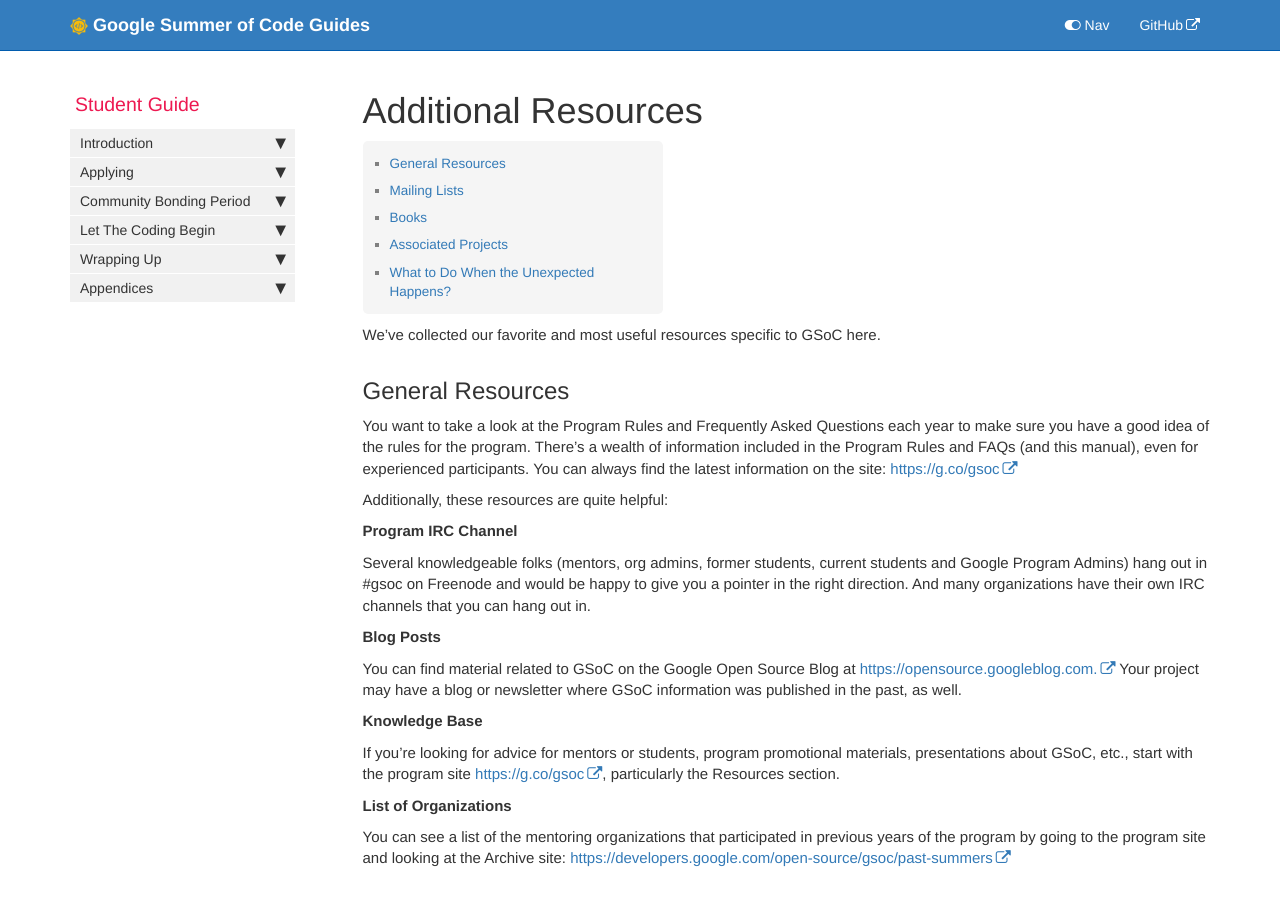
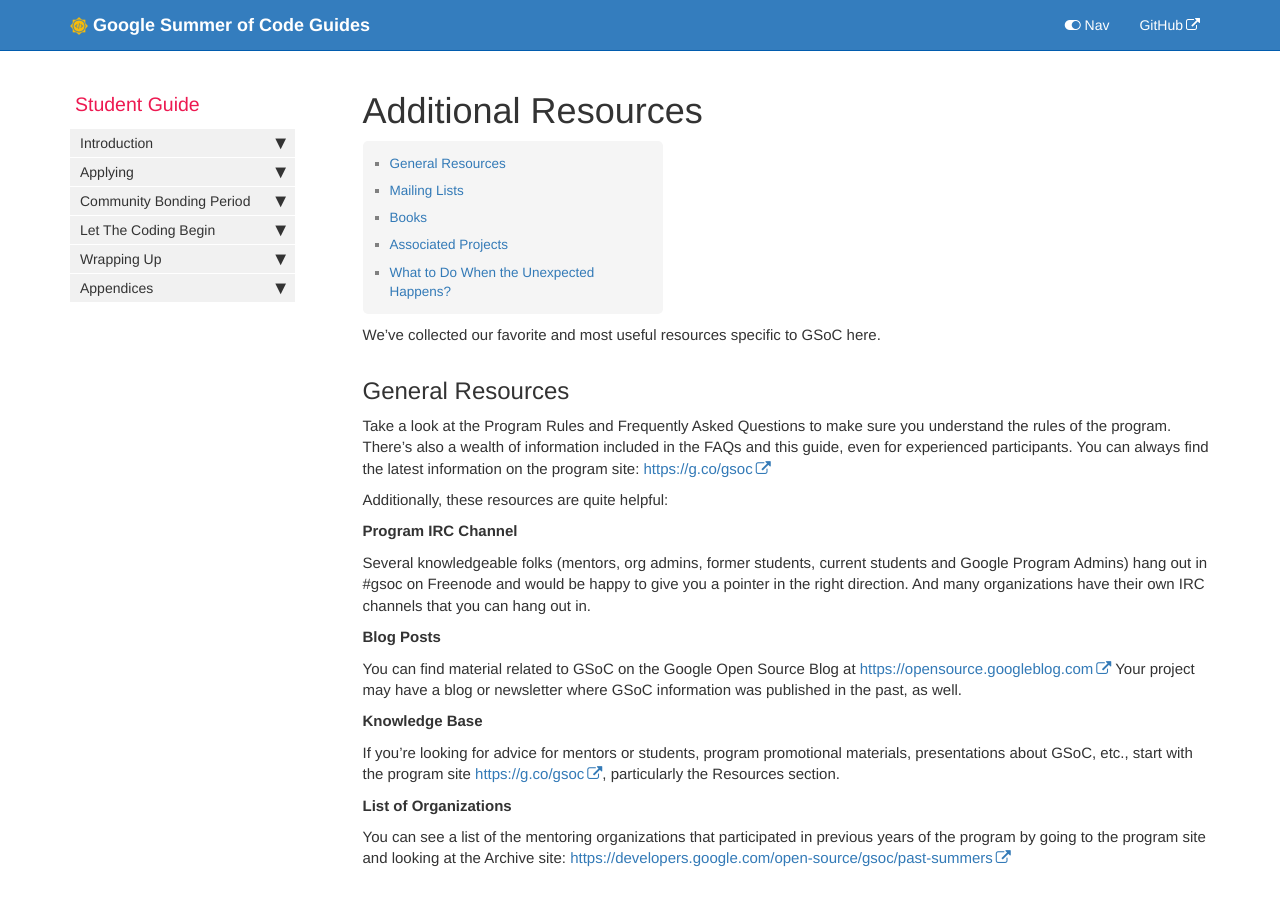
Before and after one commit to google/gsocguides, a Jekyll site: the page built from pages/student/20-additional_resources.md, in a window 1280 px wide and 900 px high. Built offline with Jekyll 4.4.1, drawn with Linux system fonts in a browser that asks for light colours.

Commit message:
Tweak wording.
fixes #5

```diff
--- a/pages/student/20-additional_resources.md
+++ b/pages/student/20-additional_resources.md
@@ -11,7 +11,7 @@ We've collected our favorite and most useful resources specific to GSoC here.
 
 ## General Resources
 
-You want to take a look at the Program Rules and Frequently Asked Questions each year to make sure you have a good idea of the rules for the program. There's a wealth of information included in the Program Rules and FAQs (and this manual), even for experienced participants. You can always find the latest information on the site: <https://g.co/gsoc>
+Take a look at the Program Rules and Frequently Asked Questions to make sure you understand the rules of the program. There's also a wealth of information included in the FAQs and this guide, even for experienced participants. You can always find the latest information on the program site: <https://g.co/gsoc>
 
 Additionally, these resources are quite helpful:
 
@@ -21,7 +21,7 @@ Several knowledgeable folks (mentors, org admins, former students, current stude
 
 **Blog Posts**
 
-You can find material related to GSoC on the Google Open Source Blog at <https://opensource.googleblog.com.> Your project may have a blog or newsletter where GSoC information was published in the past, as well.
+You can find material related to GSoC on the Google Open Source Blog at <https://opensource.googleblog.com> Your project may have a blog or newsletter where GSoC information was published in the past, as well.
 
 **Knowledge Base**
 
```
